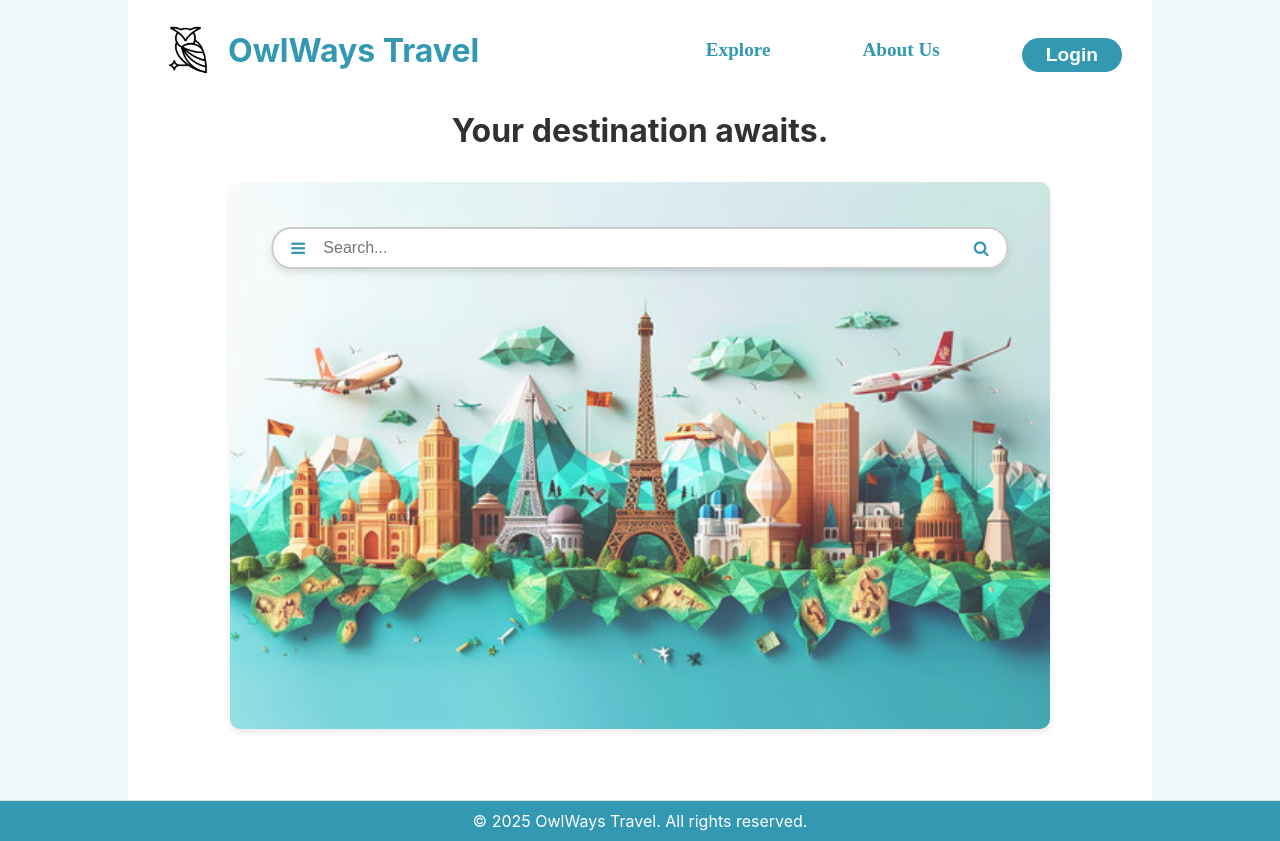
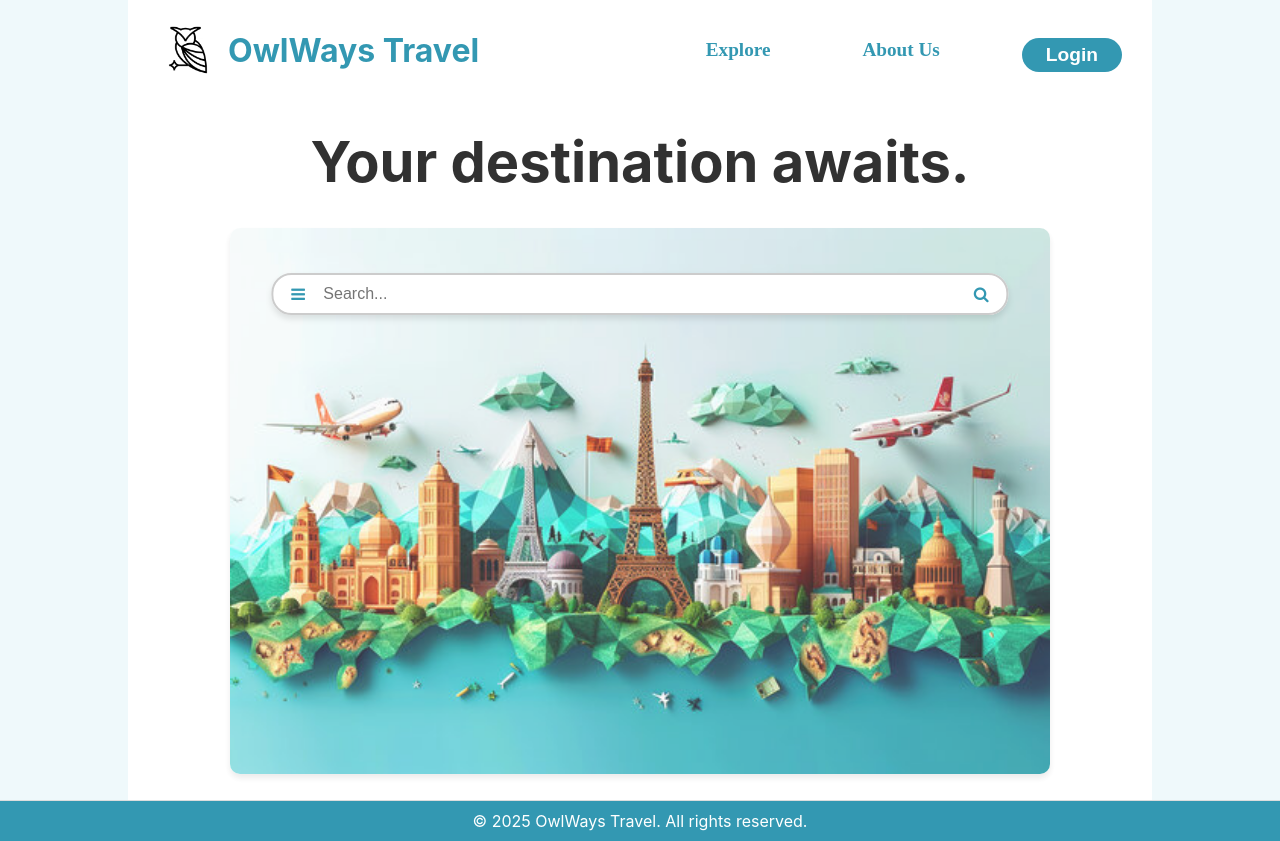
Before and after one commit to monica-c-25/crowd-sourced-travel-planner, a React (Create React App) app in the folder frontend/: page / in a window 1280 px wide. Built offline with nearby package versions, Linux system fonts and the light colour scheme; no server answers.

Commit message:
fix header css

```diff
--- a/frontend/src/pages/ExperienceDetail.css
+++ b/frontend/src/pages/ExperienceDetail.css
@@ -12,9 +12,6 @@
     justify-content: space-between;
     gap: 20px;
     height: 50px;
-}
-.header h1 {
-    font-size: xx-large;
 }
 
 .header-group-left {
```
